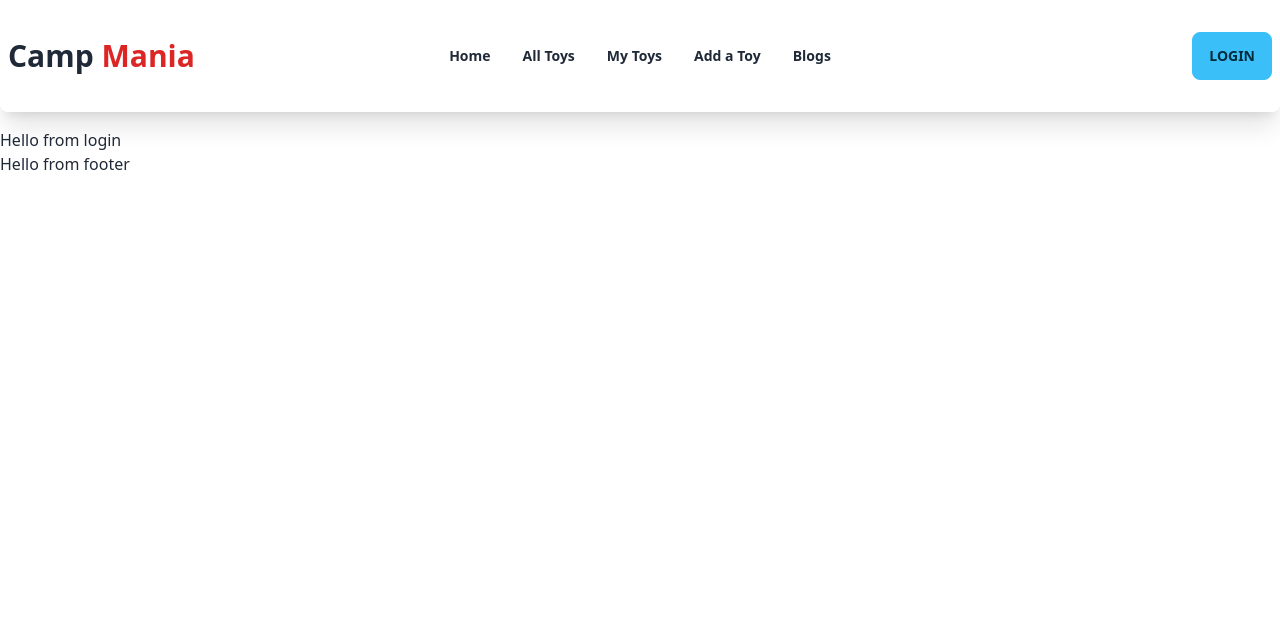
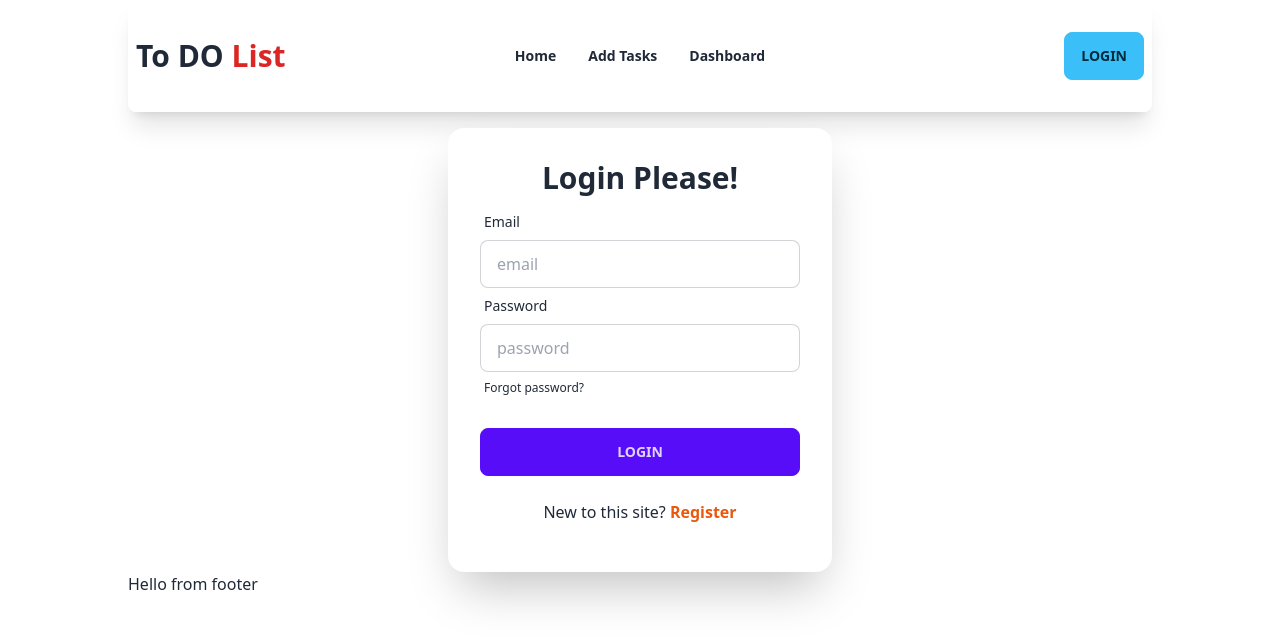
Before and after one commit to RahulSaha1998/project-task, a React (Vite) app: page /login in a window 1280 px wide. Shown: the top 644 px of the page. Built offline with nearby package versions, Linux system fonts and the light colour scheme.

Commit message:
create login page

```diff
--- a/src/Layouts/Main.jsx
+++ b/src/Layouts/Main.jsx
@@ -5,7 +5,7 @@ import Footer from '../components/Footer/Footer';
 
 const Main = () => {
     return (
-        <div>
+        <div className='w-[80%] mx-auto'>
             <Header></Header>
             <Outlet></Outlet>
             <Footer></Footer>
--- a/src/components/Header/Header.jsx
+++ b/src/components/Header/Header.jsx
@@ -16,12 +16,10 @@ const Header = () => {
     const navItems = <>
 
         <li> <Link className='font-semibold' to="/">Home</Link> </li>
-        <li> <Link className='font-semibold' to="/allToys">All Toys</Link> </li>
+        <li> <Link className='font-semibold' to="/allToys">Add Tasks</Link> </li>
 
-            <li> <Link className='font-semibold' to="/myToys">My Toys</Link> </li>
-            <li> <Link className='font-semibold' to="/addToy">Add a Toy</Link> </li>
+        <li> <Link className='font-semibold' to="/myToys">Dashboard</Link> </li>
 
-        <li> <Link className='font-semibold' to="/blogs">Blogs</Link> </li>
     </>
 
     const btn = <>
@@ -43,7 +41,7 @@ const Header = () => {
 
 
                 <div className='w-14 lg:w-52'>
-                    <h2 className='font-bold lg:text-3xl'>Camp <span className='text-red-600 font-semibold'>Mania</span></h2>
+                    <h2 className='font-bold lg:text-3xl'>To DO <span className='text-red-600 font-semibold'>List</span></h2>
                 </div>
 
             </div>
--- a/src/components/Login/Login.jsx
+++ b/src/components/Login/Login.jsx
@@ -1,9 +1,90 @@
-import React from 'react';
+import React, { useContext, useState } from 'react';
+import { Link, useLocation, useNavigate } from 'react-router-dom';
+// import SocialLogin from '../SocialLogin/SocialLogin';
+// import { AuthContext } from '../../providers/AuthProvider';
+// import useTitle from '../../hooks/useTitile';
 
 const Login = () => {
+    const [error, setError] = useState('')
+    const [success, setSuccess] = useState('');
+
+    // const { signIn } = useContext(AuthContext);
+
+    const navigate = useNavigate();
+    const location = useLocation();
+    // useTitle('Login')
+
+    const from = location.state?.from?.pathname || '/';
+
+    const handelLogin = (event) => {
+        event.preventDefault()
+        setSuccess('');
+        setError('');
+        const form = event.target;
+        const email = form.email.value;
+        const password = form.password.value;
+        console.log(email, password);
+
+        // signIn(email, password)
+        //     .then(result => {
+        //         const loggedUser = result.user;
+        //         console.log(loggedUser);
+        //         setError('');
+        //         form.reset();
+        //         setSuccess('successfully Login!');
+        //         navigate(from, { replace: true })
+        //     })
+        //     .catch(error => {
+        //         console.log(error);
+        //         setError('Email and password doesn,t match!');
+        //     })
+    }
+
+
+
+
+
+
     return (
-        <div>
-            <h2>Hello from login</h2>
+        <div className="hero">
+            <div className="card flex-shrink-0 w-full max-w-sm shadow-2xl bg-base-100">
+                <div className="card-body">
+                    <h1 className="text-3xl text-center font-bold">Login Please!</h1>
+                    <form onSubmit={handelLogin}>
+                        <div className="form-control">
+                            <label className="label">
+                                <span className="label-text">Email</span>
+                            </label>
+                            <input type="text" placeholder="email"
+                                name='email'
+                                className="input input-bordered"
+                                required/>
+                        </div>
+                        <div className="form-control">
+                            <label className="label">
+                                <span className="label-text">Password</span>
+                            </label>
+                            <input type="password" placeholder="password"
+                                name='password'
+                                className="input input-bordered"
+                                required/>
+                            <label className="label">
+                                <a href="#" className="label-text-alt link link-hover">Forgot password?</a>
+                            </label>
+                        </div>
+                        <div className='text-center'>
+                            <p className='text-red-600'>{error}</p>
+                            <p className='text-cyan-700'>{success}</p>
+                        </div>
+                        <div className="form-control mt-6">
+                            <button className="btn btn-primary">Login</button>
+                        </div>
+
+                    </form>
+                    <p className='my-4 text-center'>New to this site? <Link className='text-orange-600 font-bold' to="/register">Register</Link> </p>
+                    {/* <SocialLogin></SocialLogin> */}
+                </div>
+            </div>
         </div>
     );
 };
```
